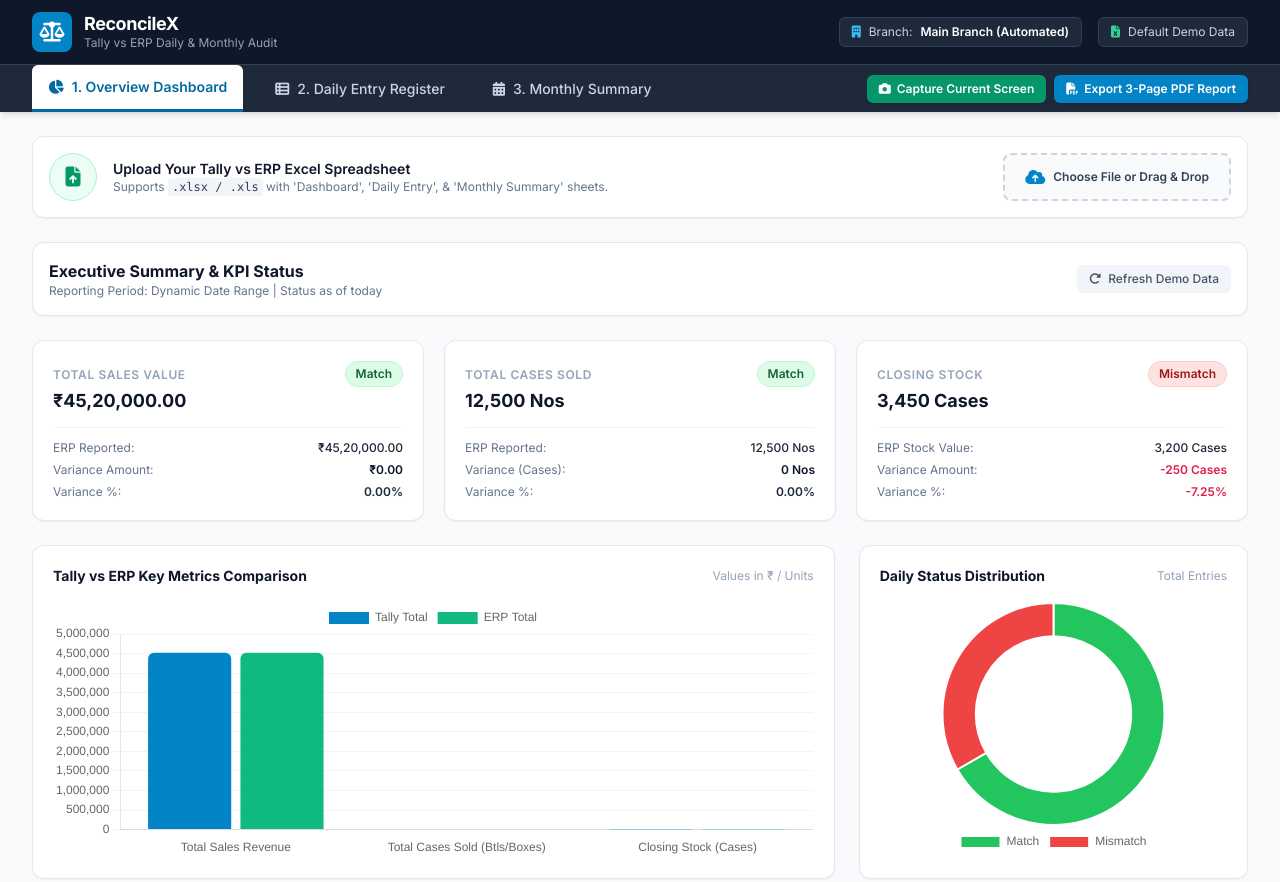
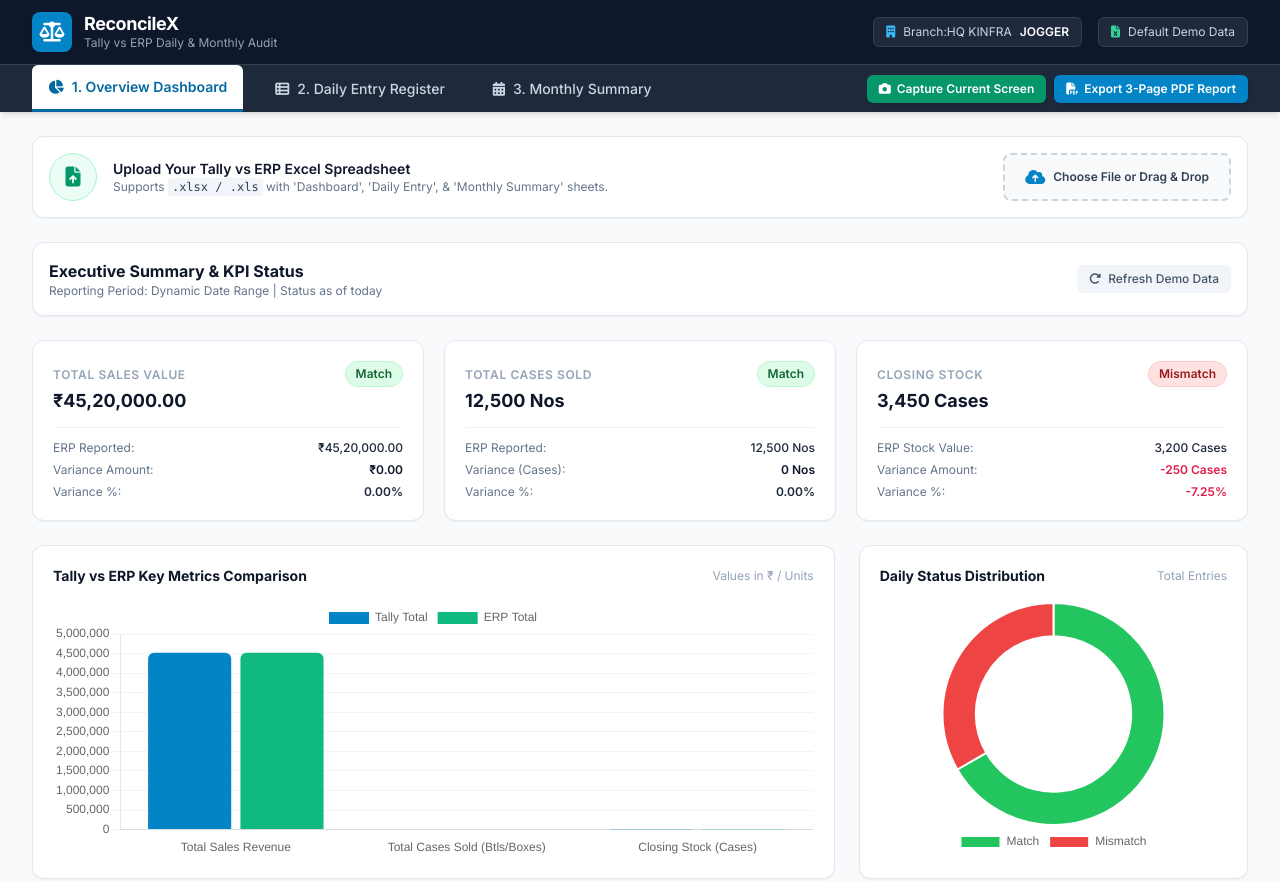
Before and after one commit to rahulponraj/reconcilex-dashboard, a website: page index.html in a window 1280 px wide. Shown: the top 882 px of the page. Drawn offline with nearby package versions, Linux system fonts and the light colour scheme; a script that the page names is missing.

Commit message:
HEADER TEXT CHANGED

```diff
--- a/index.html
+++ b/index.html
@@ -85,8 +85,8 @@
                 <div class="flex items-center space-x-4">
                     <div class="hidden sm:flex items-center space-x-2 text-xs bg-slate-800 px-3 py-1.5 rounded-md border border-slate-700">
                         <i class="fa-solid fa-building text-sky-400"></i>
-                        <span class="text-slate-300">Branch:</span>
-                        <span id="header-branch" class="font-semibold text-white">Main Branch (Automated)</span>
+                        <span class="text-slate-300">Branch:HQ KINFRA</span>
+                        <span id="header-branch" class="font-semibold text-white">JOGGER</span>
                     </div>
                     <div class="text-xs bg-slate-800 px-3 py-1.5 rounded-md border border-slate-700 flex items-center space-x-2">
                         <i class="fa-solid fa-file-excel text-emerald-400"></i>
```
